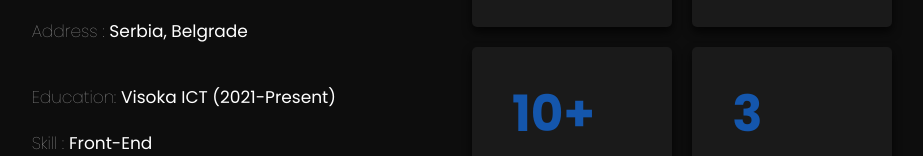
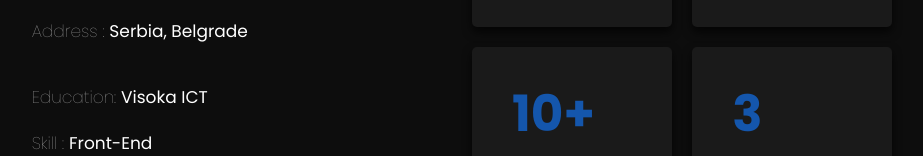
Before and after one commit to ckomitt/portfolio.github.io, a plain HTML site: page index.html in a window 1280 px wide. Shown: the part 1176-1332 px from the top of the page, without its empty margins (178-1101 px from the left). Drawn offline with Linux system fonts and the light colour scheme.

Commit message:
Add files via upload

```diff
--- a/index.html
+++ b/index.html
@@ -56,7 +56,7 @@
                         </div>
 
                         <div class="box">
-                            <h3> <span>education: </span> visoka ICT (2021-present) </h3>
+                            <h3> <span>education: </span> visoka ICT  </h3>
                             <h3> <span>skill : </span> front-end </h3>
                             <h3> <span>experience : </span> 1 year </h3>
                             <h3> <span>language : </span> serbian, english </h3>
```
